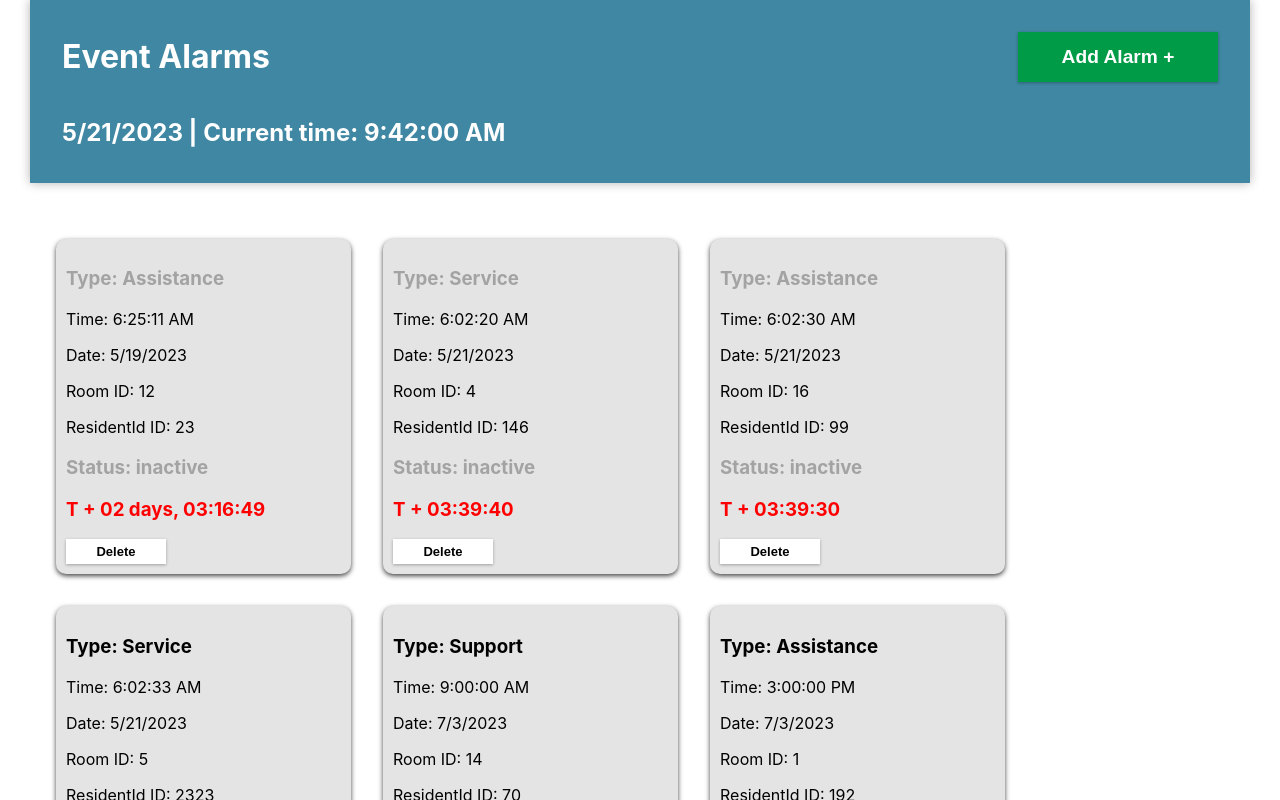
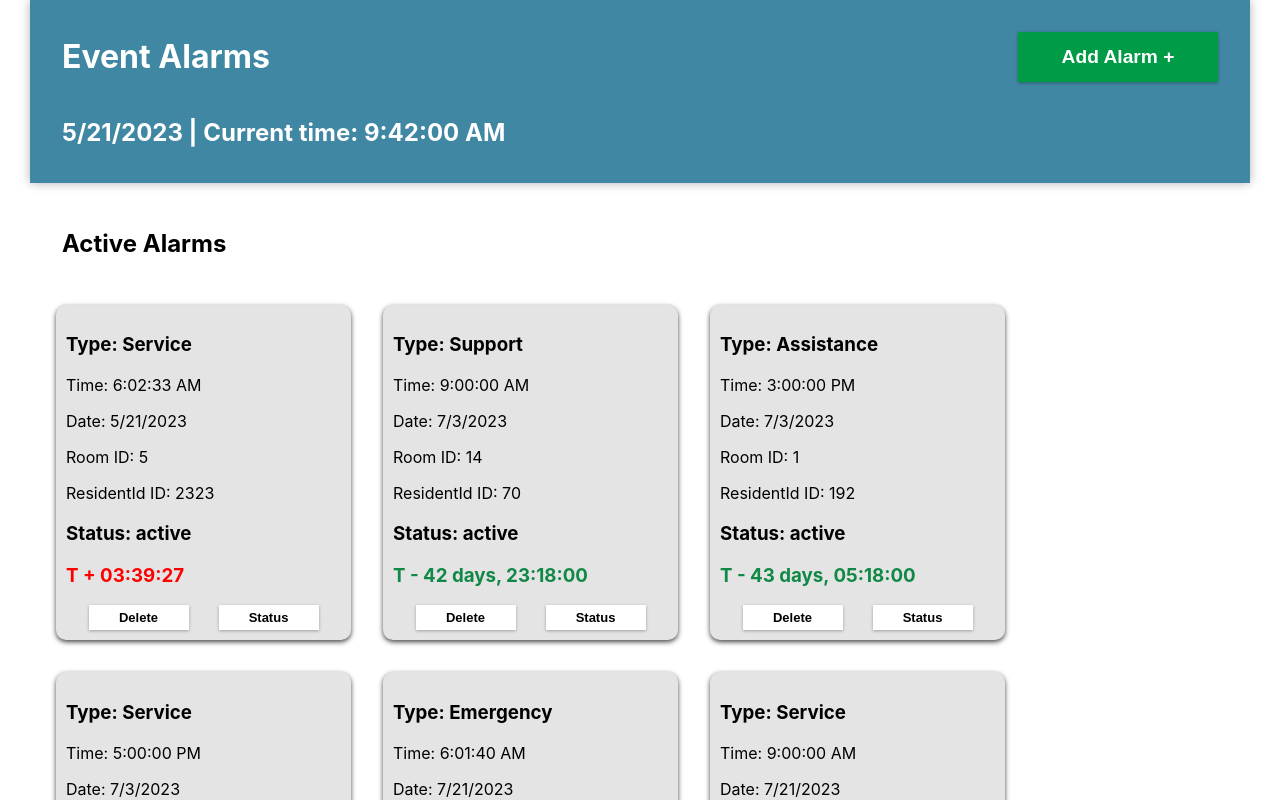
Before and after one commit to vjohndo/event-alarms, a React (Create React App) app in the folder ui/: page / in a window 1280 px wide. Shown: the top 800 px of the page. Built offline with nearby package versions, Linux system fonts and the light colour scheme.

Commit message:
[FEAT] added status change

```diff
--- a/ui/src/App.css
+++ b/ui/src/App.css
@@ -12,6 +12,11 @@ header {
 header h1, header h2{
   color: #fff;
   font-weight: bold;
+}
+
+.alarms h2 {
+  margin: 30px 30px 0px 30px;
+  padding: 16px 32px;
 }
 
 .sub-header {
@@ -36,7 +41,7 @@ header h1, header h2{
   font-size: larger;
 }
 
-.delete-alarm-button {
+.alarm-button {
   right: 18px;
   bottom: -18px;
   background: #ffffff;
@@ -49,6 +54,7 @@ header h1, header h2{
   border: none;
   font-weight: bold;
   font-size: small;
+  margin: 0px 15px;
 }
 
 .alarm {
@@ -61,12 +67,17 @@ header h1, header h2{
   justify-self: center;
 }
 
-.alarms {
+.inactive-alarm {
+  background: #f5f5f5;
+  color: #868686;
+}
+
+.alarms-wrapper {
   display: flex;
   flex-direction: row;
   flex-wrap: wrap;
   justify-content: flex-start;
-  padding: 40px 40px;
+  padding: 15px 40px;
 }
 
 
@@ -117,3 +128,7 @@ header h1, header h2{
 .expired-countdown {
   color: red;
 }
+
+.alarm-button-wrapper {
+  text-align: center;
+}
--- a/ui/src/App.jsx
+++ b/ui/src/App.jsx
@@ -34,10 +34,27 @@ function App() {
     });
   };
 
+  const updateAlarm = (alarmId, updatedAlarm) => {
+    setAlarms(prevAlarms => {
+      return prevAlarms.map((alarm) => {
+        if (alarm.id === alarmId) {
+          return updatedAlarm
+        } else {
+          return alarm
+        }
+      });
+    });
+  };
+
   return (
     <div className="App">
       <Header time={time} addAlarm={addAlarm}/>
-      <Alarms alarms={alarms} time={time} removeAlarm={removeAlarm}/>
+      <Alarms
+        alarms={alarms}
+        time={time}
+        removeAlarm={removeAlarm}
+        updateAlarm={updateAlarm}
+      />
     </div>
   );
 }
--- a/ui/src/components/Alarm.jsx
+++ b/ui/src/components/Alarm.jsx
@@ -1,7 +1,7 @@
 import { useEffect, useState } from "react";
 
 const Alarm = (props) => {
-    const {id, alarm, time, removeAlarm} = props;
+    const {alarm, time, removeAlarm, updateAlarm} = props;
     const [isExpired, setIsExpired] = useState(alarm.datetime * 1000 < time.getTime());
     const [isActive, setIsActive] = useState(alarm.status === "active");
 
@@ -41,12 +41,16 @@ const Alarm = (props) => {
         return (`${prefix}${days}${padAbs(hh)}:${padAbs(mm)}:${padAbs(ss)}`)
     }
 
-    const handleClick = () => {
-        removeAlarm(id)
+    const handleDelete = () => {
+        removeAlarm(alarm.id)
+    }
+
+    const handleUpdate = () => {
+        updateAlarm(alarm.id, {...alarm, status: (alarm.status === "active") ? "inactive" : "active"})
     }
 
     return (
-    <div className="alarm">
+    <div className={isActive ? "alarm" : "alarm inactive-alarm"}>
         <h3 className={isActive ? "active-status" : "inactive-status"}>Type: {alarm.type}</h3>
         <p>Time: {new Date(alarm.datetime * 1000).toLocaleTimeString()} </p>
         <p>Date: {new Date(alarm.datetime * 1000).toLocaleDateString()}</p>
@@ -54,7 +58,11 @@ const Alarm = (props) => {
         <p>ResidentId ID: {alarm.residentId}</p>
         <h3 className={isActive ? "active-status" : "inactive-status"}>Status: {alarm.status}</h3>
         <h3 className={isExpired ? "expired-countdown" : "countdown"}>T {calculateTimeDiff(alarm.datetime * 1000, time.getTime())}</h3>
-        <button className="delete-alarm-button" onClick={handleClick}>Delete</button>
+        <div className="alarm-button-wrapper">
+            <button className="alarm-button" onClick={handleDelete}>Delete</button>
+            <button className="alarm-button" onClick={handleUpdate}>Status</button>
+        </div>
+
     </div>
     )
 
--- a/ui/src/components/Alarms.jsx
+++ b/ui/src/components/Alarms.jsx
@@ -1,12 +1,46 @@
 import Alarm from "./Alarm"
 
-const Alarms = ({alarms, time, removeAlarm}) => {
+const Alarms = ({alarms, time, removeAlarm, updateAlarm}) => {
     return (
         <div className="alarms">
-            {alarms?.map(alarm =>
-                <Alarm key={alarm.id} id={alarm.id} alarm={alarm} time={time} removeAlarm={removeAlarm}/>
-            )}
+            <h2>Active Alarms</h2>
+            <div className="alarms-wrapper">
+                {alarms?.map(alarm => {
+                    if (alarm.status === "active") {
+                        return <Alarm
+                            key={alarm.id}
+                            id={alarm.id}
+                            alarm={alarm}
+                            time={time}
+                            removeAlarm={removeAlarm}
+                            updateAlarm={updateAlarm}
+                        />
+                    } else {
+                        return <></>
+                    }
+                })}
+            </div>
+
+            <h2 className="inactive-status">Inactive Alarms</h2>
+            <div className="alarms-wrapper">
+            {alarms?.map(alarm => {
+                    if (alarm.status !== "active") {
+                        return <Alarm
+                            key={alarm.id}
+                            id={alarm.id}
+                            alarm={alarm}
+                            time={time}
+                            removeAlarm={removeAlarm}
+                            updateAlarm={updateAlarm}
+                        />
+                    } else {
+                        return <></>
+                    }
+                })}
+            </div>
         </div>
+
+
     )
 }
 
```
